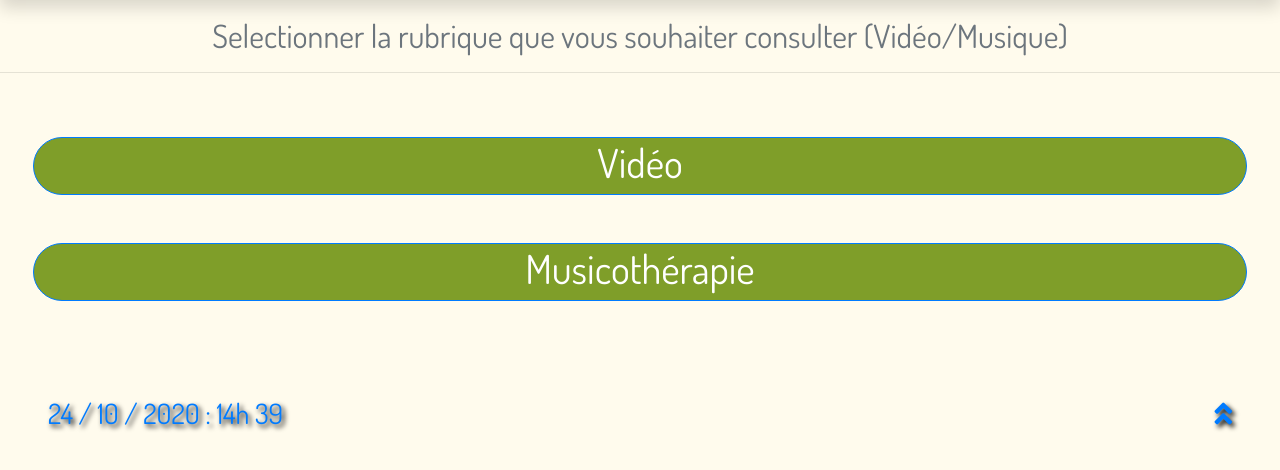
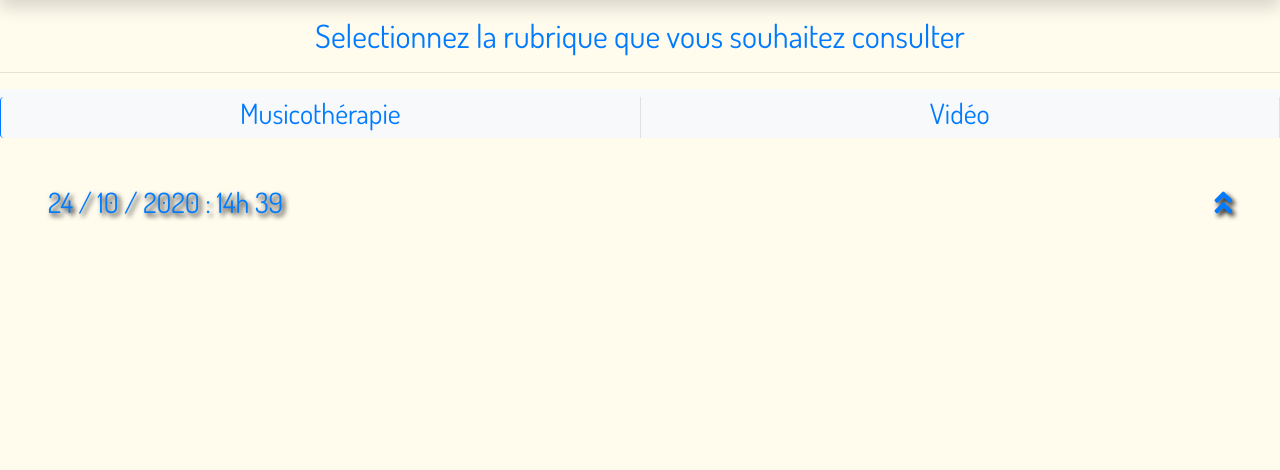
Before and after one commit to Wanbli83470/P13_GIT, a Django app: page /music in a window 1280 px wide. Shown: the part 74-544 px from the top of the page. Run offline with Django 3.2, Linux system fonts and the light colour scheme; some libraries are stand-ins or nearby versions.

Commit message:
Amélioration de la page musicothérapie.html

```diff
--- a/content_static/templates/content_static/music_therapy.html
+++ b/content_static/templates/content_static/music_therapy.html
@@ -1,11 +1,16 @@
 {% extends 'content_static/home.html' %}
 {% block title %} Mediathèque {% endblock %}
 {% block content %}
-<h1 class="text-center"><small class="text-muted"> Selectionner la rubrique que vous souhaiter consulter (Vidéo/Musique) </small></h1><hr>
-<div class="p-5 row align-items-center">
-    <div id="show_video" class="col-sm-12 text-center text-white bg-vert border rounded-pill border-primary "> <a href="#"> <h1 class="text-white">Vidéo</h1> </a> </div>
-    <div id="show_music" class="col-sm-12 text-center text-white bg-vert border rounded-pill border-primary mt-5"> <a href="#"> <h1 class="text-white">Musicothérapie</h1> </a> </div>
+<h1 id="rubrique" class="text-center"><small class="text-primary"> Selectionnez la rubrique que vous souhaitez consulter </small></h1><hr>
+<div id="select" class="container-fluid sticky-top bg-light pt-2">
+    <div class="row border-left rounded-left border-primary">
+        <div id="show_music" class="col-sm-6 col-lg-6 border-right text-warning text-center"> <a href="#yoga_description"> <h3>Musicothérapie</h3> </a></div>
+        <div id="show_video" class="col-sm-6 col-lg-6 border-right text-center"> <a href="#posture"> <h3> Vidéo </h3> </a> </div>
+    </div>
 </div>
+
+
+
 
 <div id="vidéo" class="bg-white  p-5">
     <h1 class="text-center">Vidéo</h1>
--- a/content_static/views.py
+++ b/content_static/views.py
@@ -68,7 +68,7 @@ def yoga(request):
 def nidra(request):
     """Special information page on yoga nidra"""
     user1 = user_actif(request)
-    return render(request, "content_static/nidra.html", {'video': video, 'var_color': var_color,
+    return render(request, "content_static/nidra.html", {'var_color': var_color,
                                                        'user1': user1})
 
 
--- a/user_experience/static/user_experience/script.js
+++ b/user_experience/static/user_experience/script.js
@@ -110,26 +110,6 @@ $(document).ready(function(){
     );
   });
 
-  $("#show_music").mouseenter(function(){
-    $(this).removeClass("bg-vert").fadeIn(1000);
-    $(this).addClass("bg-vert2").fadeIn(1000);
-  });
-
-  $("#show_music").mouseleave(function(){
-    $(this).removeClass("bg-vert2").fadeIn(1000);
-    $(this).addClass("bg-vert").fadeIn(1000);
-  });
-
-  $("#show_video").mouseenter(function(){
-    $(this).removeClass("bg-vert").fadeIn(1000);
-    $(this).addClass("bg-vert2").fadeIn(1000);
-  });
-
-  $("#show_video").mouseleave(function(){
-    $(this).removeClass("bg-vert2").fadeIn(1000);
-    $(this).addClass("bg-vert").fadeIn(1000);
-  });
-
 var DeleteAjax = $(".DeleteAjax");
 var idAtelier = $(".DeleteAjax");
 DeleteAjax.click(function(event){
```
